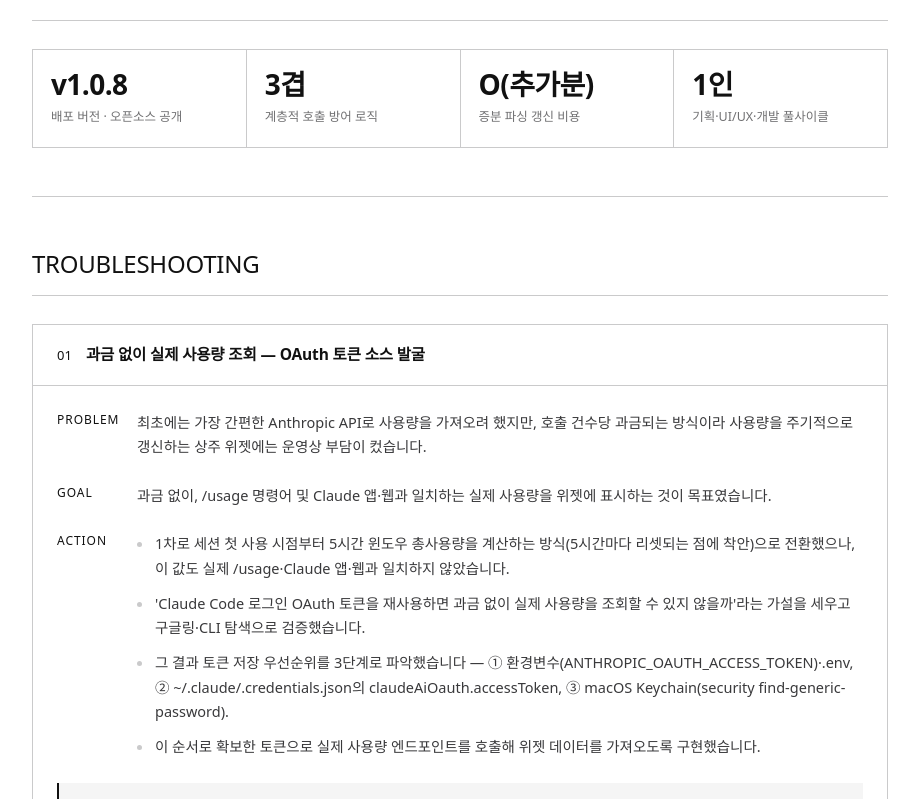
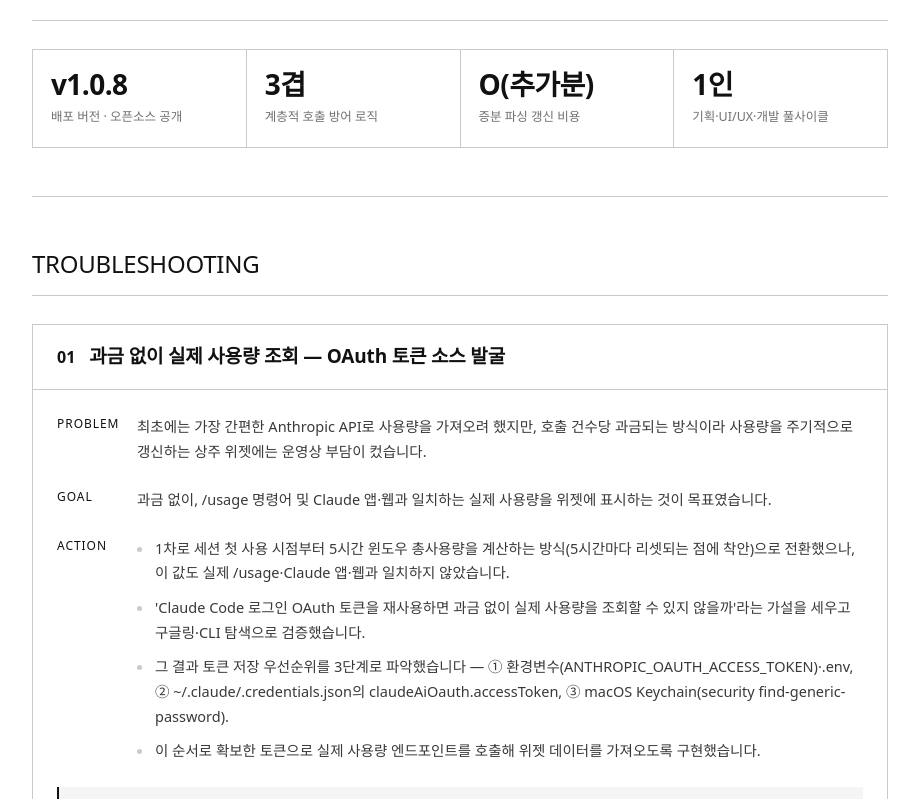
Before and after one commit to seong5/seong5.github.io, a Next.js app: page /projects/claude-log in a window 1280 px wide. Shown: the part 2001-2800 px from the top of the page, without its empty margins (180-1099 px from the left). Built offline with nearby package versions, Linux system fonts and the light colour scheme.

Commit message:
💄 style: 트러블슈팅 헤더 확대 및 TEAM 값 줄바꿈 방지

```diff
--- a/app/projects/[slug]/page.tsx
+++ b/app/projects/[slug]/page.tsx
@@ -113,7 +113,7 @@ export default async function ProjectDetail({ params }: { params: Promise<Params
               <div className="mb-[6px] text-[0.75rem] tracking-[.08em] text-mute">
                 TEAM
               </div>
-              <div className="text-[0.84375rem] font-medium">{project.scale}</div>
+              <div className="whitespace-nowrap text-[0.84375rem] font-medium">{project.scale}</div>
             </div>
             <div className="bg-canvas px-[18px] py-4">
               <div className="mb-[6px] text-[0.75rem] tracking-[.08em] text-mute">
@@ -262,10 +262,10 @@ export default async function ProjectDetail({ params }: { params: Promise<Params
               {project.troubleshooting.map((t, i) => (
                 <div className="overflow-hidden rounded-none border border-hairline" key={i}>
                   <div className="flex items-baseline gap-[14px] border-b border-hairline bg-canvas px-6 py-[18px] max-wrap:px-5">
-                    <span className="text-[0.8125rem] text-ink">
+                    <span className="text-[1rem] font-semibold text-ink">
                       {String(i + 1).padStart(2, '0')}
                     </span>
-                    <h3 className="text-[0.96875rem] font-semibold leading-[1.5] tracking-[-.01em] text-ink">
+                    <h3 className="text-[1.1875rem] font-semibold leading-[1.4] tracking-[-.01em] text-ink">
                       {t.title}
                     </h3>
                   </div>
```
